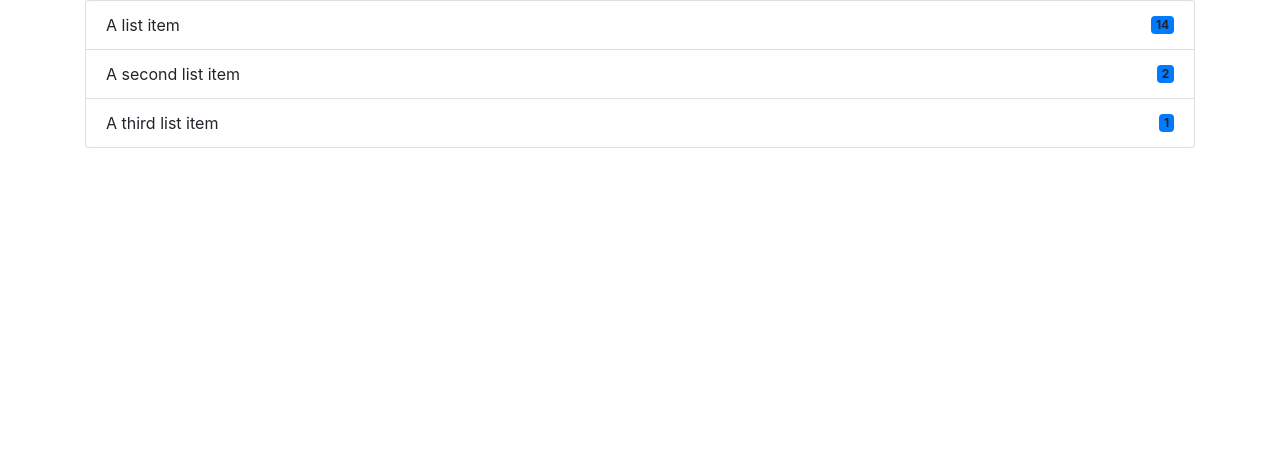
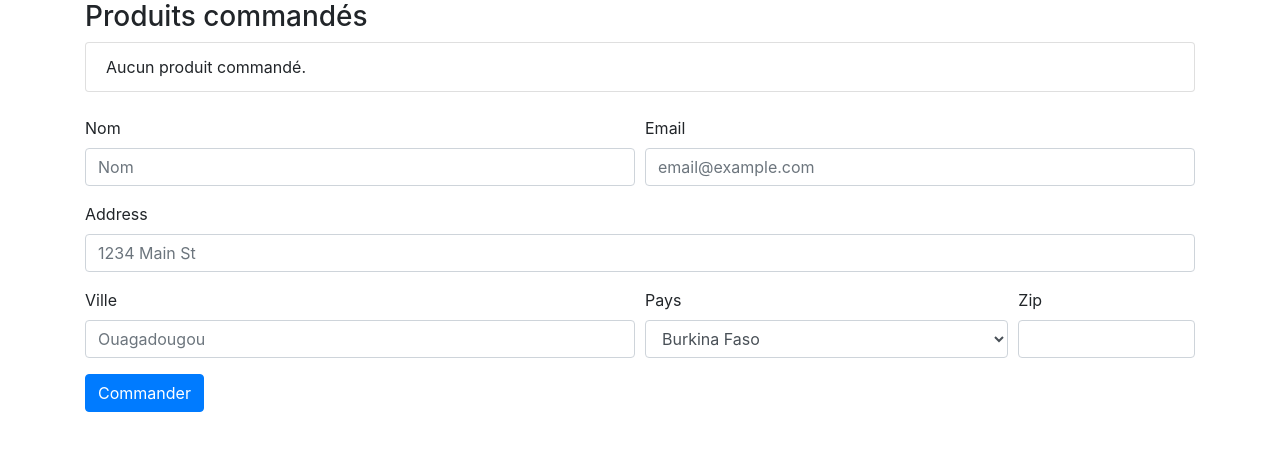
Before and after one commit to zebabenidriss-cyber/site-E-commerce-Django, a Django app: page /checkout/ in a window 1280 px wide. Shown: the part 56-507 px from the top of the page. Run offline with Django 5.2, Linux system fonts and the light colour scheme; data comes from the database, SQL or seed files in the repository; both versions use the stored data as it was after the commit; some libraries are stand-ins or nearby versions.

Commit message:
formulaire de commande et sauvegarde de donnees

```diff
--- a/ecommerce/Store/admin.py
+++ b/ecommerce/Store/admin.py
@@ -1,5 +1,5 @@
 from django.contrib import admin
-from .models import category, Product # Import des modèles
+from .models import category, Product , commande # Import des modèles
 
 #python manage.py createsuperuser : creation d'un super utilisateur pour accéder à l'interface d'administration
 #python manage.py runserver : pour lancer le serveur de développement et accéder à l'interface d'administration via l'URL /admin
@@ -21,3 +21,4 @@ class productAdmin(admin.ModelAdmin):
 
 admin.site.register(category, CategoryAdmin) # Register le modèle Category dans l'interface d'administration
 admin.site.register(Product, productAdmin) # Register le modèle Product dans l'interface d'administration
+admin.site.register(commande) # Register le modèle commande dans l'interface d'administration
--- a/ecommerce/Store/templates/Store/checkout.html
+++ b/ecommerce/Store/templates/Store/checkout.html
@@ -2,23 +2,86 @@
 
 {% block content %}
 
-<div class ="row">
-     <div class="col-md-12">
-         <ul class="list-group">
-  <li class="list-group-item d-flex justify-content-between align-items-center">
-    A list item
-    <span class="badge bg-primary rounded-pill">14</span>
-  </li>
-  <li class="list-group-item d-flex justify-content-between align-items-center">
-    A second list item
-    <span class="badge bg-primary rounded-pill">2</span>
-  </li>
-  <li class="list-group-item d-flex justify-content-between align-items-center">
-    A third list item
-    <span class="badge bg-primary rounded-pill">1</span>
-  </li>
-</ul>
-     </div>
+<div class="mb-4">
+  <h3>Produits commandés <span id="cart-count"></span></h3>
+  <ul id="cart-products" class="list-group">
+    <li class="list-group-item">Aucun produit commandé.</li>
+  </ul>
 </div>
 
+<form method="POST">
+  {% csrf_token %}
+  <div class="form-row">
+    <div class="form-group col-md-6">
+      <label for="inputEmail4">Nom</label>
+      <input type="text" class="form-control" id="nom" name="nom" placeholder="Nom">
+    </div>
+    <div class="form-group col-md-6">
+      <label for="inputPassword4">Email</label>
+      <input type="email" class="form-control" id="email" name="email" placeholder="email@example.com">
+    </div>
+  </div>
+  <div class="form-group">
+    <label for="inputAddress">Address</label>
+    <input type="text" class="form-control" id="adresse" name="adresse" placeholder="1234 Main St">
+  </div>
+  <div class="form-row">
+    <div class="form-group col-md-6">
+      <label for="inputCity">Ville</label>
+      <input type="text" class="form-control" id="ville" name="ville" placeholder="Ouagadougou">
+    </div>
+    <div class="form-group col-md-4">
+      <label for="inputState">Pays</label>
+      <select id="pays" name="pays" class="form-control">
+        <option selected>Burkina Faso</option>
+        <option>Côte d'Ivoire</option>
+        <option>Mali</option>
+        <option>Niger</option>
+        <option>Sénégal</option>
+        <option>Cameroun</option>
+      </select>
+    </div>
+    <div class="form-group col-md-2">
+      <label for="inputZip">Zip</label>
+      <input name="zip_code" id="zip_code" type="text" class="form-control">
+    </div>
+  </div>
+  <div class="form-group">
+  <input type="hidden" name="items" id="items">
+  <button type="submit" class="btn btn-primary">Commander</button>
+</form>
+
 {% endblock %}
+
+{% block js %}
+{{ products|json_script:"products-data" }}
+<script>
+  const products = JSON.parse(document.getElementById('products-data').textContent);
+  const cart = JSON.parse(localStorage.getItem('panier') || '{}');
+  const productsById = Object.fromEntries(products.map(product => [String(product.id), product]));
+  const cartProducts = document.getElementById('cart-products');
+  const cartCount = document.getElementById('cart-count');
+  document.getElementById('items').value = JSON.stringify(cart);
+  const entries = Object.entries(cart)
+    .map(([id, quantity]) => [productsById[id], Number(quantity)])
+    .filter(([product, quantity]) => product && quantity > 0);
+
+  cartCount.textContent = entries.length ? `(${entries.length})` : '';
+  cartProducts.innerHTML = '';
+
+  if (entries.length === 0) {
+    cartProducts.innerHTML = '<li class="list-group-item">Aucun produit commandé.</li>';
+  } else {
+    entries.forEach(([product, quantity]) => {
+      const item = document.createElement('li');
+      item.className = 'list-group-item d-flex justify-content-between align-items-center';
+      item.textContent = `${product.title} x${quantity}`;
+
+      const price = document.createElement('span');
+      price.textContent = `${product.price} FCFA`;
+      item.appendChild(price);
+      cartProducts.appendChild(item);
+    });
+  }
+</script>
+{% endblock %}
--- a/ecommerce/Store/templates/Store/index.html
+++ b/ecommerce/Store/templates/Store/index.html
@@ -81,6 +81,7 @@
                 }
                 console.log(panier) ;
                 localStorage.setItem('panier', JSON.stringify(panier)) ;
+                document.getElementById('panier').innerHTML = "panier(" + Object.keys(panier).length + ")";
                 AfficherList(panier) ;
        }) ;
 
@@ -109,7 +110,7 @@
                 index += 1 ;
           }
 
-          panierString += "<a href='/checkout' class='btn btn-primary'>Commander</a><br>" ;
+          panierString += "<a href='{% url 'checkout' %}' class='btn btn-primary'>Commander</a><br>" ;
 
                     // Sélectionne l'élément HTML qui contient le panier.
           var panierElement = $('#panier') ;
--- a/ecommerce/Store/views.py
+++ b/ecommerce/Store/views.py
@@ -1,5 +1,5 @@
 from django.shortcuts import render
-from .models import Product
+from .models import Product , commande
 from django.core.paginator import Paginator
 # Create your views here.
 
@@ -18,4 +18,16 @@ def detail(request, myid): # cette fonction est appelée lorsque l'utilisateur a
     return render(request,'Store/detail.html', {'product': product_object}) # utilise la fonction render pour générer une réponse HTTP en utilisant le template 'store/detail.html' et en passant l'objet Product récupéré à ce template. Cela permet d'afficher les détails du produit sur la page de détail de l'application Store.
 
 def checkout(request): # cette fonction est appelée lorsque l'utilisateur accède à la page de paiement. Elle prend en paramètre un objet request.
-    return render(request, 'Store/checkout.html') ; # utilise la fonction render pour générer une réponse HTTP en utilisant le template 'store/checkout.html'. Cela permet d'afficher la page de paiement de l'application Store.
+    products = list(Product.objects.values('id', 'title', 'price'))
+    if request.method == 'POST':
+        nom = request.POST.get('nom')
+        email = request.POST.get('email')
+        adresse = request.POST.get('adresse')
+        ville = request.POST.get('ville')
+        pays = request.POST.get('pays')
+        zip_code = request.POST.get('zip_code')
+        items = request.POST.get('items')
+        com = commande(items=items, nom=nom, email=email, adresse=adresse, ville=ville, pays=pays, zip_code=zip_code)
+        com.save()  # enregistre la commande dans la base de données.
+        # Vous pouvez maintenant utiliser ces informations pour traiter le paiement ou enregistrer la commande.
+    return render(request, 'Store/checkout.html', {'products': products}) ; # utilise la fonction render pour générer une réponse HTTP en utilisant le template 'store/checkout.html'. Cela permet d'afficher les produits du panier.
```
Also changed, not shown: ecommerce/Store/models.py (+22 -0 lines), ecommerce/Store/migrations/0002_commande.py (added), ecommerce/db.sqlite3.
